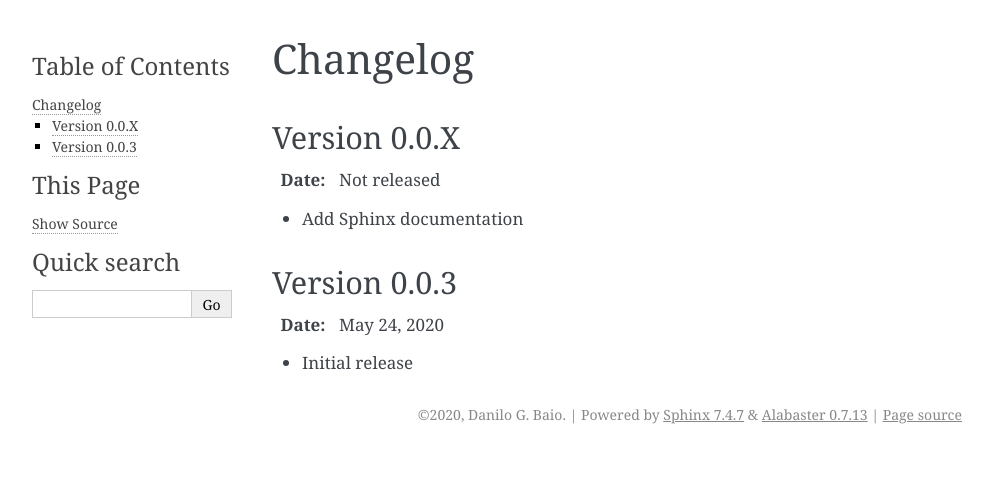
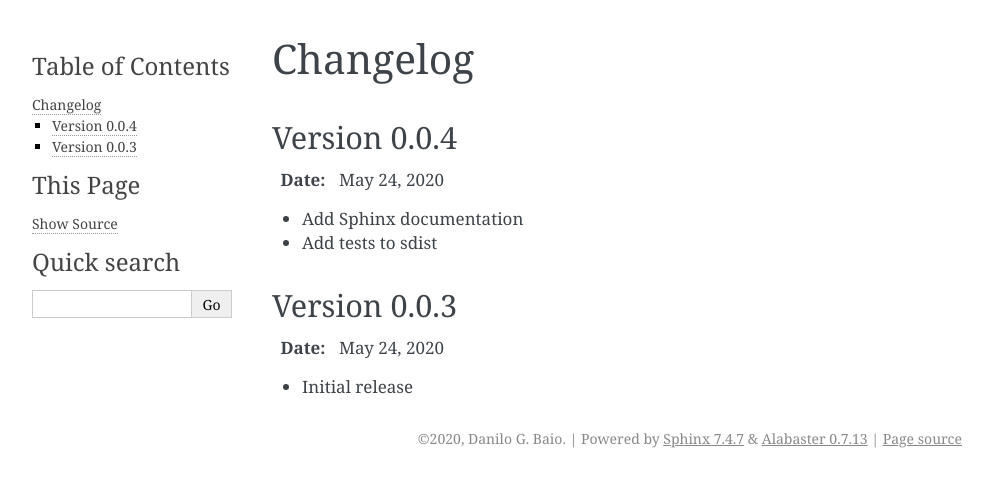
Before and after one commit to dbaio/loganom, a Sphinx documentation site: the page built from docs/changelog.rst, in a window 1280 px wide. Shown: the top 487 px of the page, without its empty margins (148-1141 px from the left). Built offline with Sphinx 7.4.7, drawn with Linux system fonts in a browser that asks for light colours.

Commit message:
Update to 0.0.4

```diff
--- a/docs/changelog.rst
+++ b/docs/changelog.rst
@@ -1,12 +1,13 @@
 Changelog
 =========
 
-Version 0.0.X
+Version 0.0.4
 -------------
 
-:Date: Not released
+:Date: May 24, 2020
 
 * Add Sphinx documentation
+* Add tests to sdist
 
 
 Version 0.0.3
--- a/setup.py
+++ b/setup.py
@@ -7,7 +7,7 @@ with open("README.rst", "r") as fh:
 
 setup(
     name="loganom",
-    version="0.0.3",
+    version="0.0.4",
     author="Danilo G. Baio",
     author_email="dbaio@bsd.com.br",
     description="Log analyzer to discover anomalies",
```
